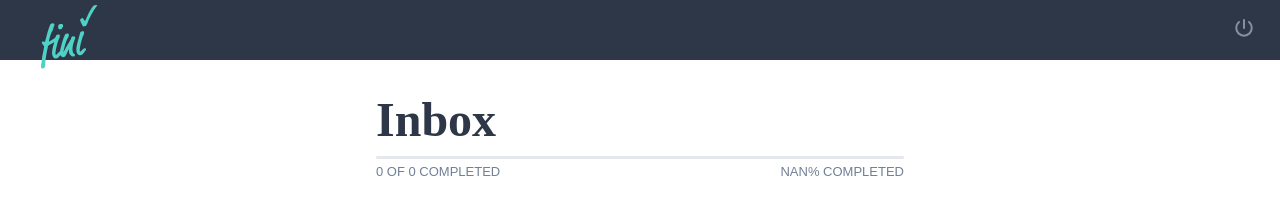
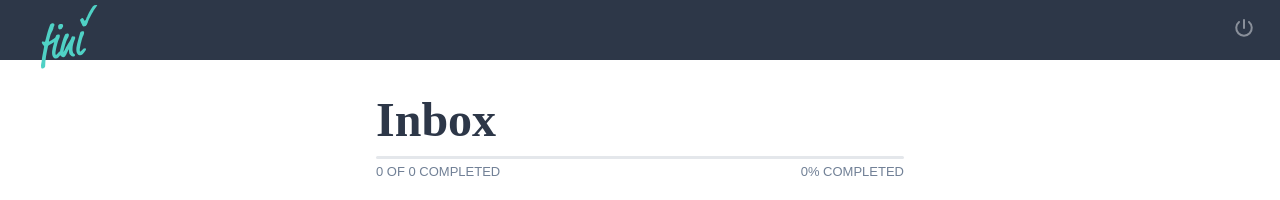
Before and after one commit to martinemmert/fini-todo-app, a Next.js app: page / in a window 1280 px wide. Shown: the top 200 px of the page. Built offline with nearby package versions, Linux system fonts and the light colour scheme; a web font is replaced by a local one.

Commit message:
fix(components): use 0 progress if totalTasks is 0 and fix NaN issue

```diff
--- a/components/TaskListProgress/TaskListProgress.tsx
+++ b/components/TaskListProgress/TaskListProgress.tsx
@@ -12,7 +12,7 @@ const TaskListProgress: TaskListProgressComponent = ({
   ...props
 }) => {
   const pendingTasks = totalTasks - completedTasks;
-  const progress = completedTasks / totalTasks;
+  const progress = totalTasks === 0 ? 0 : completedTasks / totalTasks;
 
   const pendingLabel =
     pendingTasks == 1 ? `, 1 remaining task.` : `, ${pendingTasks} remaining tasks.`;
```
